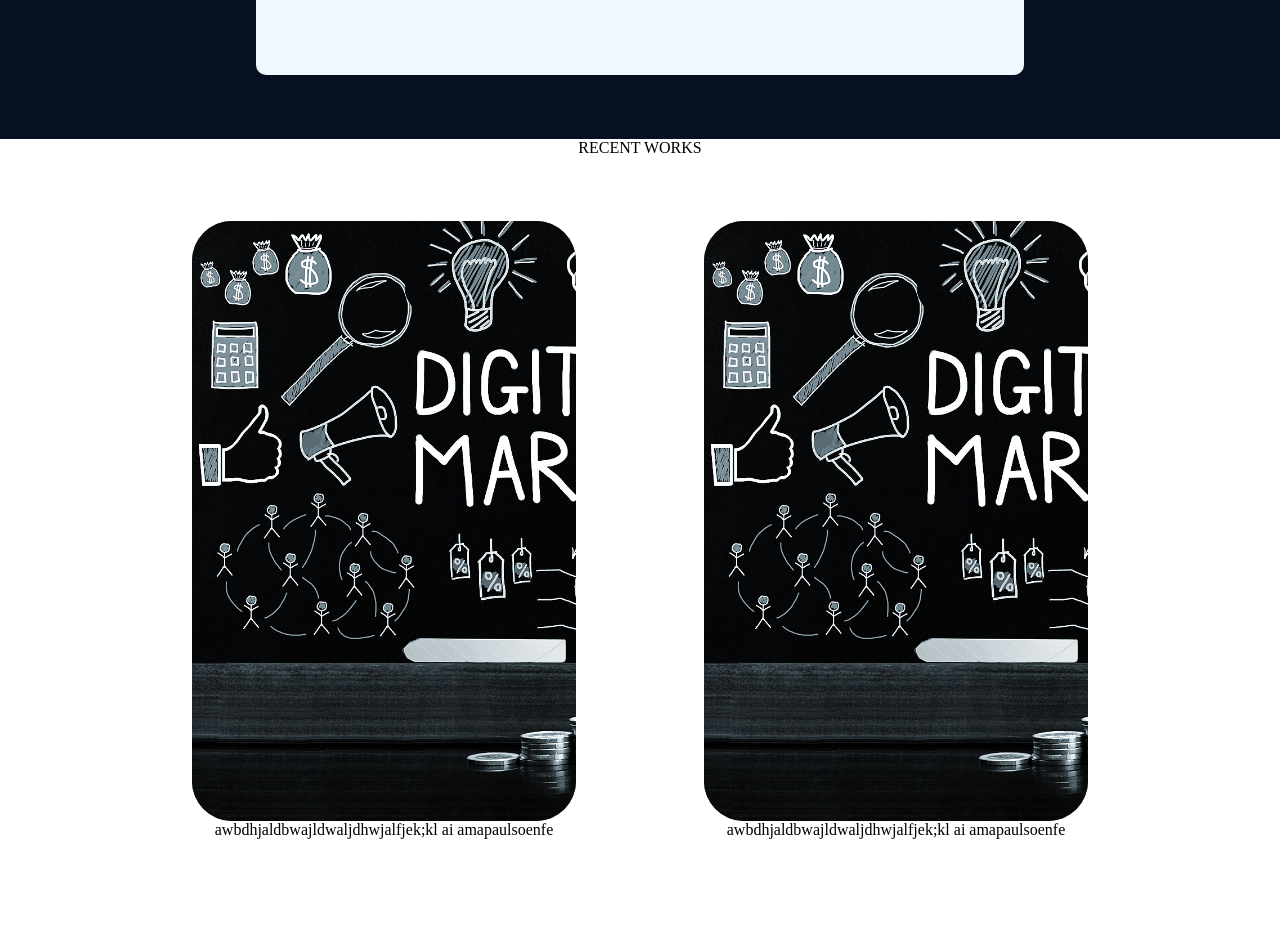
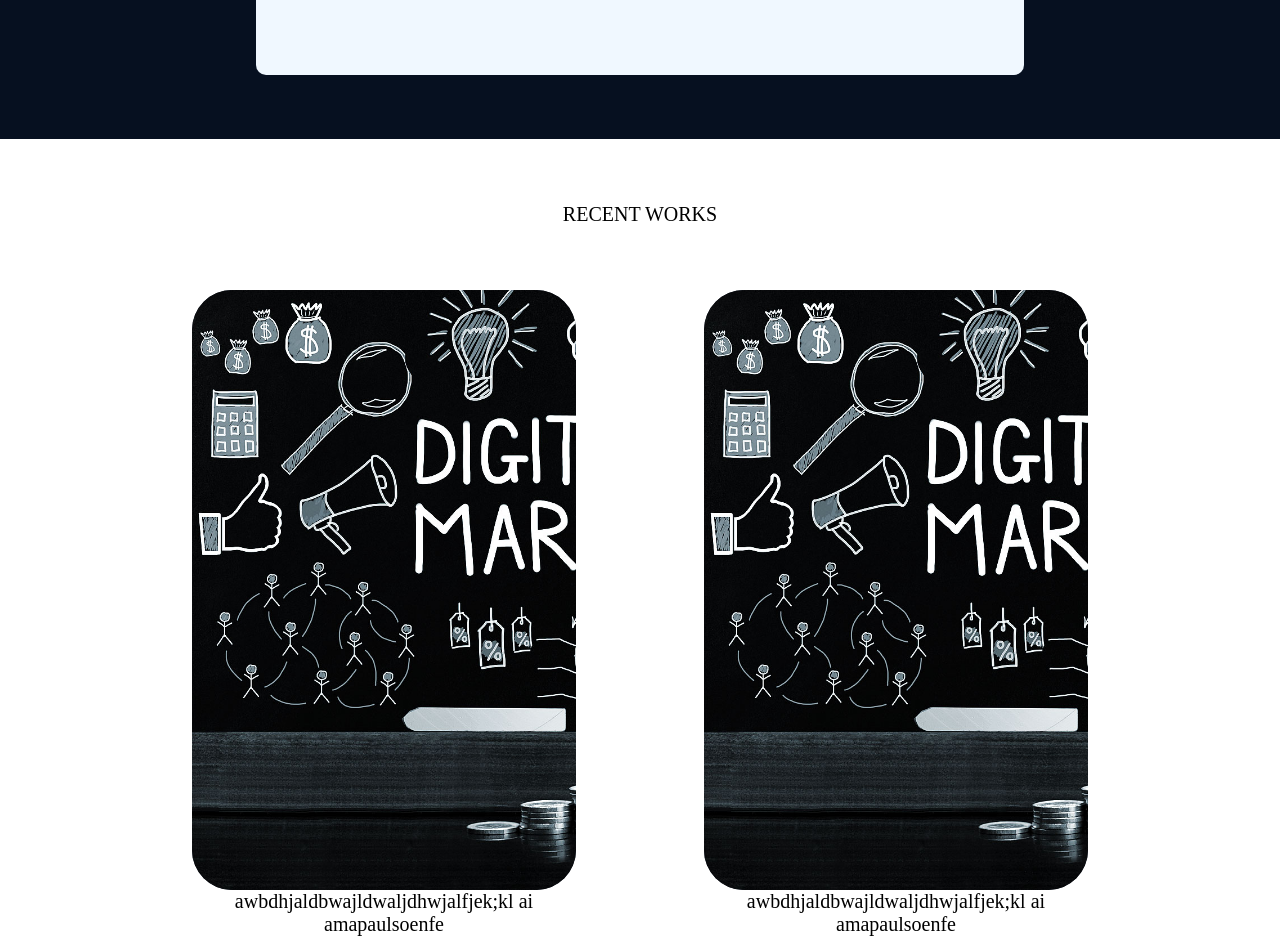
Before and after one commit to PaulTeshome/spira-site, a React (Create React App) app in the folder spira/: page / in a window 1280 px wide. Shown: the part 2920-3859 px from the top of the page. Built offline with nearby package versions, Linux system fonts and the light colour scheme.

Commit message:
Update RecentWorks.css

```diff
--- a/spira/src/components/RecentWorks.css
+++ b/spira/src/components/RecentWorks.css
@@ -1,11 +1,15 @@
 .recent-container{
+    padding-top: 5%;
+    padding-bottom: 5%;
     width:100%;
-    height:500px;
+    min-height:500px;
     display: flex;
     flex-direction: column;
     color: black;
+    font-size: 20px;
+    font-family: 'Times New Roman', Times, serif;
     text-align: center;
-    font-family: 'Times New Roman', Times, serif;
+
 }
 
 .work-list-container{
```
